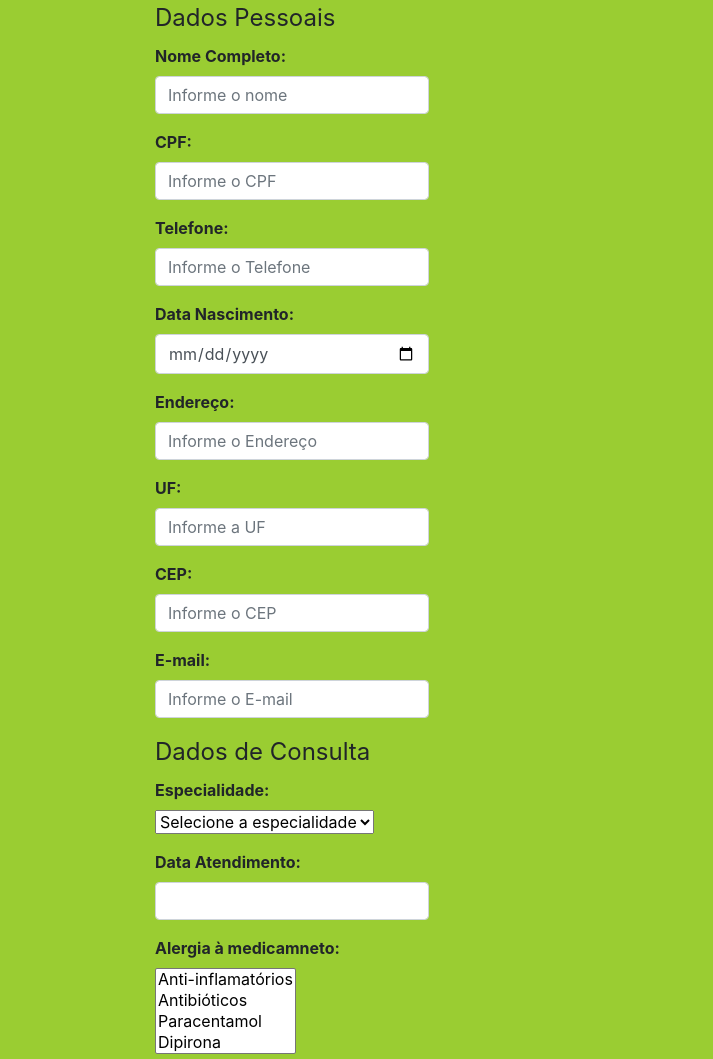
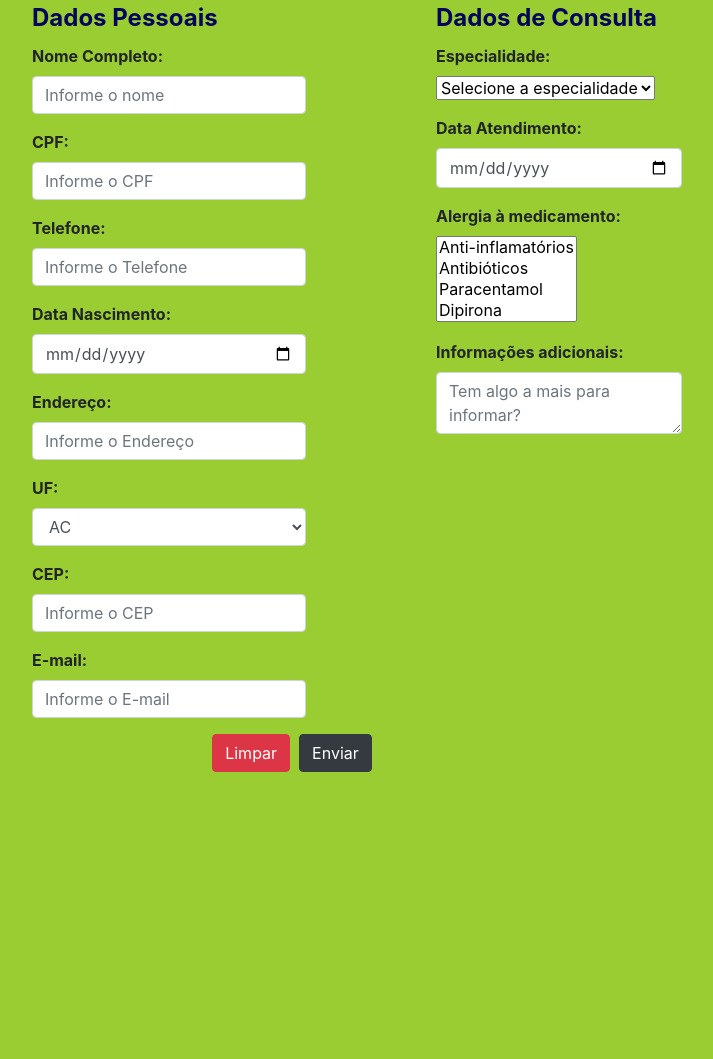
Before and after one commit to Mariars11/ProgramacaoWeb, a website: page 05-10-23 - Aula 8/Atividade 7/views/index.html in a window 1280 px wide. Shown: the top 1059 px of the page, without its empty margins (348-1061 px from the left). After the commit the page ends 800 px from the top, so only its background shows below. Drawn offline with nearby package versions, Linux system fonts and the light colour scheme; files that its build step writes are made by us from their sources.

Commit message:
Material da aula 8

```diff
--- a/05-10-23 - Aula 8/Atividade 7/index.js
+++ b/05-10-23 - Aula 8/Atividade 7/index.js
@@ -49,7 +49,9 @@ app.post('/dados', function(req, res) {
     dados.cep = req.body.cep;
     dados.email = req.body.email;
     dados.especialidade = req.body.especialidade;
-    dados.infAdic = req.body.infAdicionais;//medicamentoAlergia, dataAtendimento
+    dados.infAdic = req.body.infAdicionais;
+    dados.medAlerg = req.body.medicamentoAlergia;
+    dados.medAlerg = req.body.dataAtendimento;
 
     res.redirect("/dados");
 });
--- a/05-10-23 - Aula 8/Atividade 7/public/style.css
+++ b/05-10-23 - Aula 8/Atividade 7/public/style.css
@@ -1,15 +1,23 @@
 .formulario{
-    height:100%px;
+    height:100%;
     display: flex;
     justify-content: center;
     align-items: center;
     flex-direction: column;
 }
-
+.forms-sections{
+    display: flex;
+    gap: 25%;
+}
+fieldset{
+    width: max-content;
+}
 body{
     background-color: yellowgreen;
 }
-
+textarea{
+    max-height: 150px;
+}
 label{
     font-weight: bolder;
 }
@@ -19,3 +27,7 @@ label{
     gap: 9px;
     justify-content: center;
 }
+legend{
+    color: rgb(3, 5, 92);
+    font-weight: bolder;
+}
--- a/05-10-23 - Aula 8/Atividade 7/views/index.html
+++ b/05-10-23 - Aula 8/Atividade 7/views/index.html
@@ -30,7 +30,9 @@
     3 – Se for enviado algum campo vazio, a aplicação deve apresentar
         uma mensagem de erro informando o nome do campo.-->
     <div class="formulario">
-        <form method="post" action="dados">
+        <form class="forms" method="post" action="dados">
+            <div class="forms-sections">
+                <div>
                     <fieldset>
                         <legend>Dados Pessoais</legend>
                         <div class="form-group">
@@ -54,8 +56,37 @@
                             <input type="text" placeholder="Informe o Endereço" class="form-control" name="endereco" >
                         </div>
                         <div class="form-group">
-                    <label>UF:</label>
-                    <input type="text" placeholder="Informe a UF" class="form-control" name="uf" >
+                            <label>UF:</label> <br>
+                            <select class="form-control" name="uf" >
+                                <option disabled value="">Selecione</option>
+                                <option value="AC">AC</option>
+                                <option value="AL">AL</option>
+                                <option value="AP">AP</option>
+                                <option value="AM">AM</option>
+                                <option value="BA">BA</option>
+                                <option value="CE">CE</option>
+                                <option value="DF">DF</option>
+                                <option value="ES">ES</option>
+                                <option value="GO">GO</option>
+                                <option value="MA">MA</option>
+                                <option value="MT">MT</option>
+                                <option value="MS">MS</option>
+                                <option value="MG">MG</option>
+                                <option value="PA">PA</option>
+                                <option value="PB">PB</option>
+                                <option value="PR">PR</option>
+                                <option value="PE">PE</option>
+                                <option value="PI">PI</option>
+                                <option value="RJ">RJ</option>
+                                <option value="RN">RN</option>
+                                <option value="RS">RS</option>
+                                <option value="RO">RO</option>
+                                <option value="RR">RR</option>
+                                <option value="SC">SC</option>
+                                <option value="SP">SP</option>
+                                <option value="SE">SE</option>
+                                <option value="TO">TO</option>
+                                </select>
                         </div>
                         <div class="form-group">
                             <label>CEP:</label>
@@ -66,6 +97,8 @@
                             <input type="email" placeholder="Informe o E-mail" class="form-control" name="email" >
                         </div>
                     </fieldset>
+                </div>
+                <div>
                     <fieldset>
                         <legend>Dados de Consulta</legend>
                         <div class="form-group">
@@ -80,10 +113,10 @@
                         </div>
                         <div class="form-group">
                             <label>Data Atendimento:</label>
-                    <input type="datetime" class="form-control" name="dataAtendimento" >
+                            <input type="date" class="form-control" name="dataAtendimento" >
                         </div>
                         <div class="form-group">
-                    <label>Alergia à medicamneto:</label> <br>
+                            <label>Alergia à medicamento:</label> <br>
                             <select name="medicamentoAlergia" multiple>
                                 <option value="anti_inflamatorios">Anti-inflamatórios</option>
                                 <option value="antibioticos">Antibióticos</option>
@@ -96,7 +129,8 @@
                             <textarea placeholder="Tem algo a mais para informar?" class="form-control" name="infAdicionais"></textarea>
                         </div>
                     </fieldset>
-
+                </div>
+            </div>
             <div class="btns-form">
                 <button type="reset" class="btn btn-danger">Limpar</button>
                 <button type="submit" class="btn btn-dark">Enviar</button>
```
Lines whose indentation alone changed are shown as unchanged.
